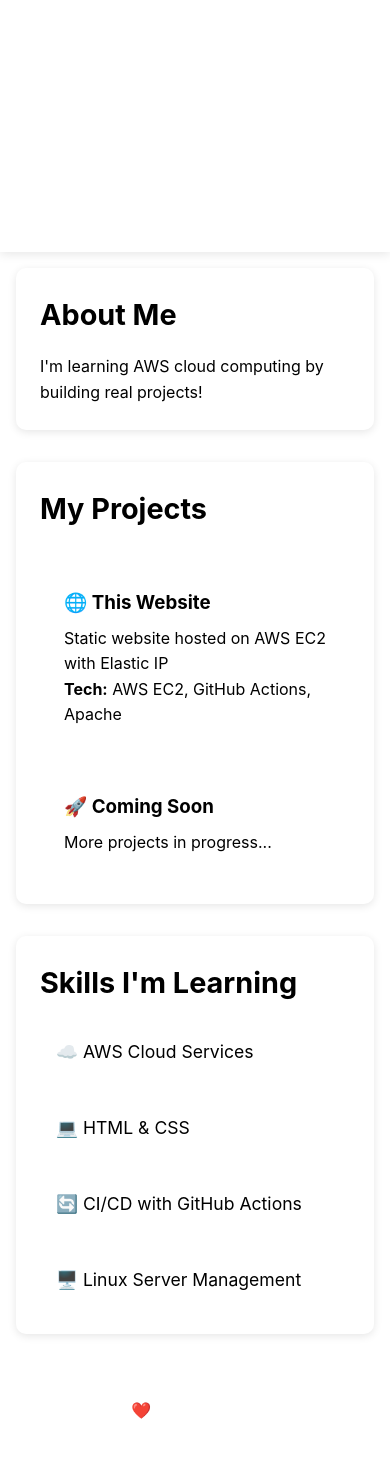
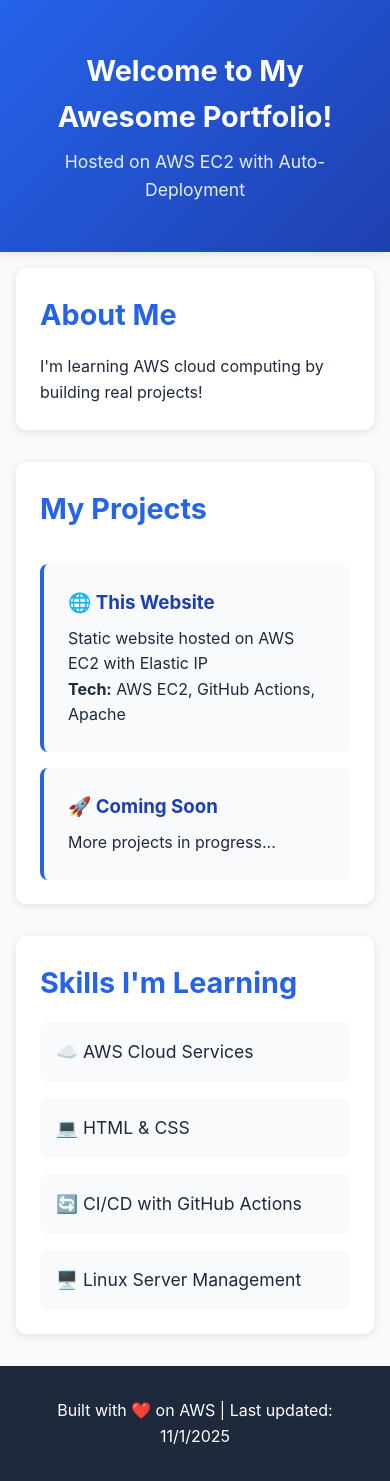
Before and after one commit to pintopathrose/my-aws-website, a plain HTML site: page index.html in a window 390 px wide. Drawn offline with Linux system fonts and the light colour scheme.

Commit message:
style updated

```diff
--- a/style.css
+++ b/style.css
@@ -1,4 +1,3 @@
-<<<<<<< HEAD
 :root {
     --color-primary: #2563eb;
     --color-secondary: #1e40af;
@@ -115,121 +114,3 @@ footer {
         padding: 1.5rem;
     }
 }
-=======
-:root {
-    --color-primary: #2563eb;
-    --color-secondary: #1e40af;
-    --color-background: #f8fafc;
-    --color-text: #1e293b;
-    --color-card: #ffffff;
-}
-
-* {
-    margin: 0;
-    padding: 0;
-    box-sizing: border-box;
-}
-
-body {
-    font-family: -apple-system, BlinkMacSystemFont, 'Segoe UI', Arial, sans-serif;
-    line-height: 1.6;
-    color: var(--color-text);
-    background: var(--color-background);
-}
-
-header {
-    background: linear-gradient(135deg, var(--color-primary) 0%, var(--color-secondary) 100%);
-    color: white;
-    text-align: center;
-    padding: 3rem 1rem;
-    box-shadow: 0 2px 10px rgba(0,0,0,0.1);
-}
-
-header h1 {
-    font-size: 2.5rem;
-    margin-bottom: 0.5rem;
-}
-
-header p {
-    font-size: 1.1rem;
-    opacity: 0.9;
-}
-
-main {
-    max-width: 1200px;
-    margin: 2rem auto;
-    padding: 0 1rem;
-}
-
-section {
-    background: var(--color-card);
-    padding: 2rem;
-    margin-bottom: 2rem;
-    border-radius: 10px;
-    box-shadow: 0 2px 8px rgba(0,0,0,0.1);
-}
-
-h2 {
-    color: var(--color-primary);
-    margin-bottom: 1rem;
-    font-size: 1.8rem;
-}
-
-.projects {
-    display: grid;
-    gap: 1rem;
-}
-
-.project-card {
-    background: var(--color-background);
-    padding: 1.5rem;
-    border-radius: 8px;
-    border-left: 4px solid var(--color-primary);
-    transition: transform 0.3s ease;
-}
-
-.project-card:hover {
-    transform: translateX(5px);
-}
-
-.project-card h3 {
-    color: var(--color-secondary);
-    margin-bottom: 0.5rem;
-}
-
-.skills ul {
-    list-style: none;
-    display: grid;
-    grid-template-columns: repeat(auto-fit, minmax(200px, 1fr));
-    gap: 1rem;
-}
-
-.skills li {
-    background: var(--color-background);
-    padding: 1rem;
-    border-radius: 8px;
-    font-size: 1.1rem;
-}
-
-footer {
-    text-align: center;
-    padding: 2rem;
-    background: var(--color-text);
-    color: white;
-    margin-top: 2rem;
-}
-
-@media (max-width: 768px) {
-    header h1 {
-        font-size: 1.8rem;
-    }
-
-    main {
-        margin: 1rem auto;
-    }
-
-    section {
-        padding: 1.5rem;
-    }
-}
->>>>>>> 575bae87659c156be0a2d44f1b2d203f9ea9fbbf
```
